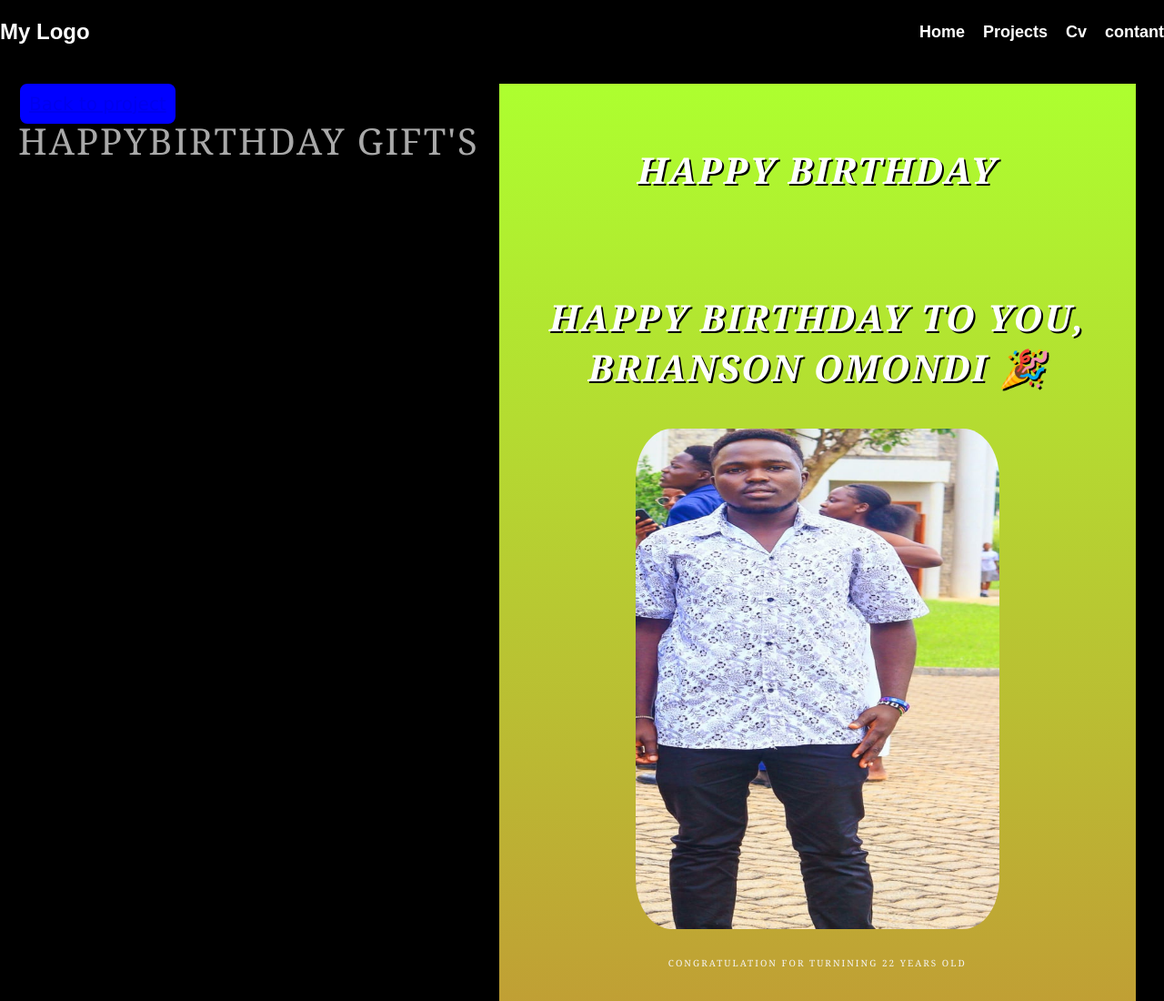
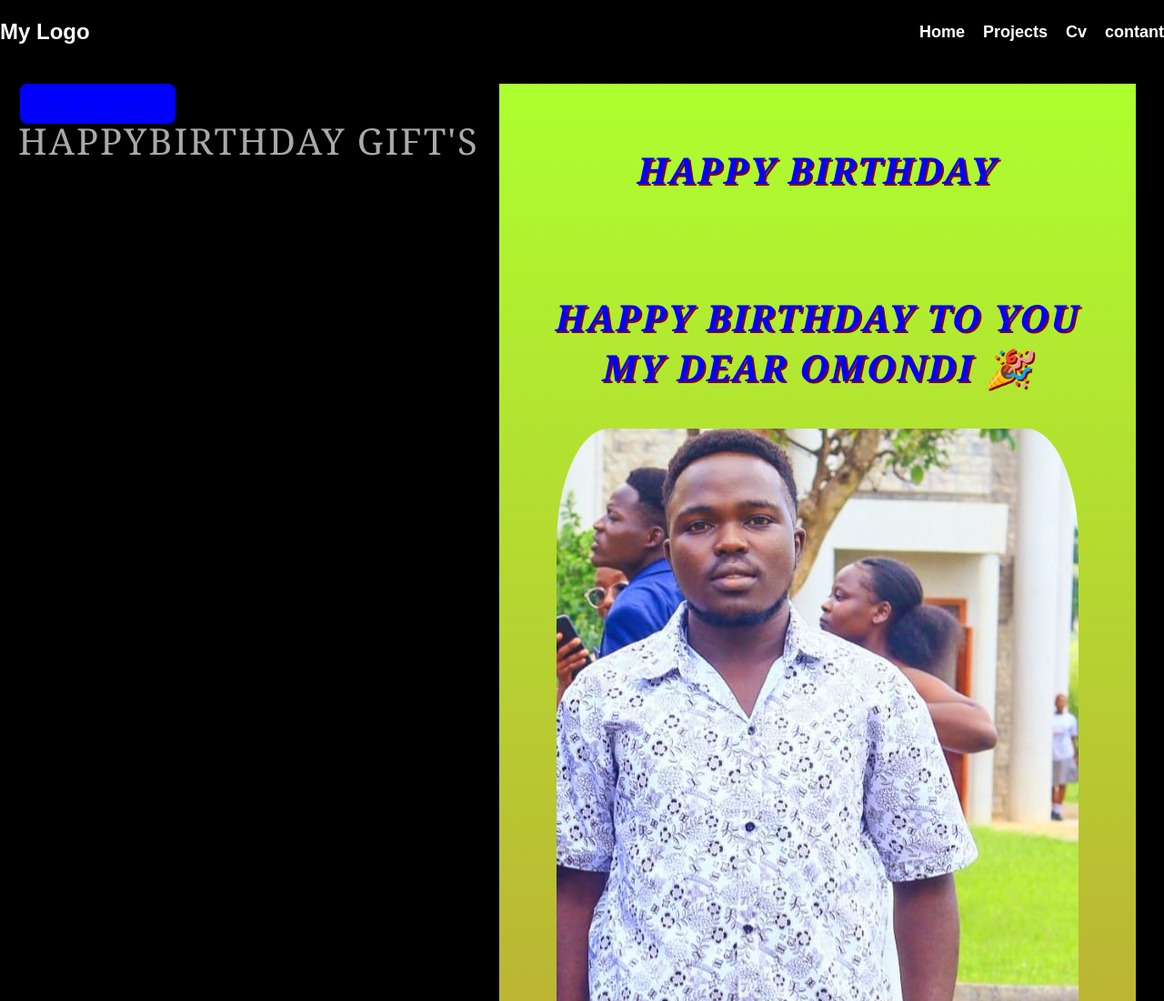
Before and after one commit to khajija1/PORTFOLIO, a plain HTML site: page happybirthday.html in a window 1280 px wide. Shown: the top 1100 px of the page at 91% size. Drawn offline with Linux system fonts and the light colour scheme.

Commit message:
message7

```diff
--- a/happybirthday.html
+++ b/happybirthday.html
@@ -40,7 +40,7 @@
 
         <div class="omondi-whisher">
 <h1>HAPPY BIRTHDAY</h1>
-            <h1> HAPPY BIRTHDAY TO YOU, BRIANSON OMONDI 🎉</h1>
+            <h1> HAPPY BIRTHDAY TO YOU MY DEAR OMONDI 🎉</h1>
 
         </div>
         <div class="image-omondi">
--- a/styles.css
+++ b/styles.css
@@ -262,6 +262,7 @@ h5 {
   border: 2px solid black;
   width: 700px;
   margin-bottom: 0px;
+
 }
 .birthday-wrapper {
   display: flex;
@@ -293,12 +294,12 @@ h5 {
 }
 
 .omondi-whisher h1 {
-  color: white;
+  color: blue;
   padding: 40px;
   font-size: 40px;
   font-style: italic;
   font-weight: bold;
-  text-shadow: 2px 2px black;
+  text-shadow: 2px 2px maroon;
 }
 .age h2 {
   color: whitesmoke;
@@ -574,8 +575,8 @@ h5 {
   width: 700px;
 }
 .image-omondi img {
-  height: 550px;
-  width: 400px;
+  height: auto;
+  width: auto;
   border-radius: 10%;
 }
 .image-velma img {
```
